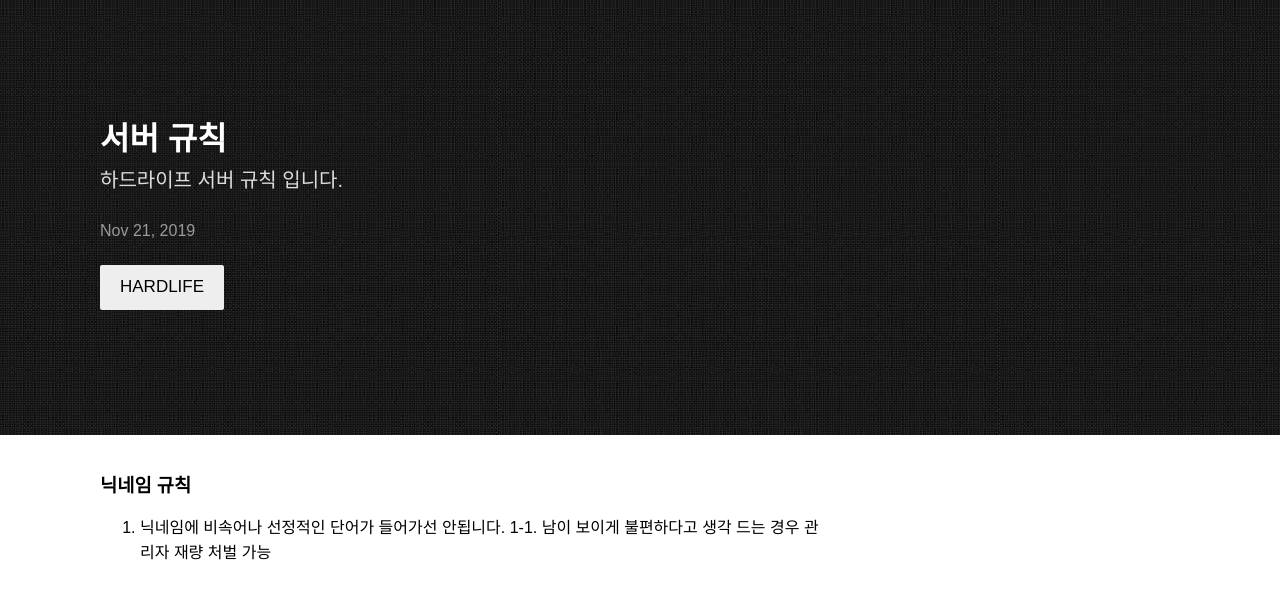
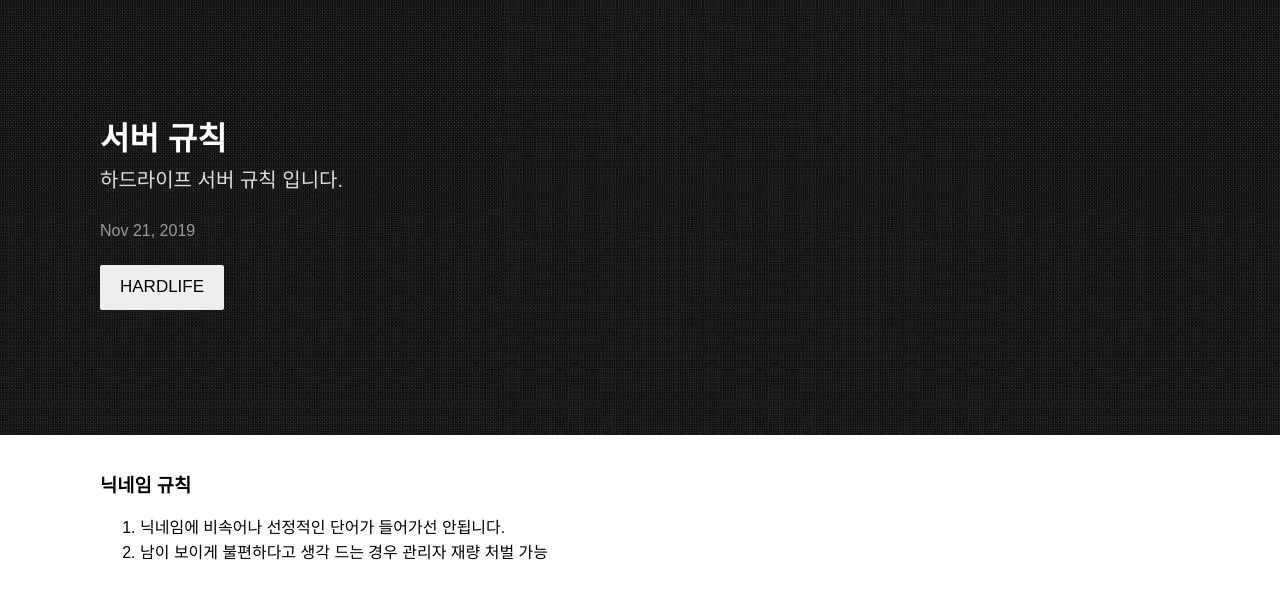
Before and after one commit to dueilee0/dueilee0.github.io, a Jekyll site: the page built from _posts/2019-11-21-서버-규칙.markdown, in a window 1280 px wide. Shown: the top 599 px of the page. Built offline with Jekyll 4.4.1, drawn with Linux system fonts in a browser that asks for light colours; some web fonts are replaced.

Commit message:
Update 2019-11-21-서버-규칙.markdown

```diff
--- a/_posts/2019-11-21-서버-규칙.markdown
+++ b/_posts/2019-11-21-서버-규칙.markdown
@@ -7,4 +7,4 @@ categories: HARDLIFE
 ---
 ### 닉네임 규칙
 1. 닉네임에 비속어나 선정적인 단어가 들어가선 안됩니다.
-  1-1. 남이 보이게 불편하다고 생각 드는 경우 관리자 재량 처벌 가능
+  1. 남이 보이게 불편하다고 생각 드는 경우 관리자 재량 처벌 가능
```
